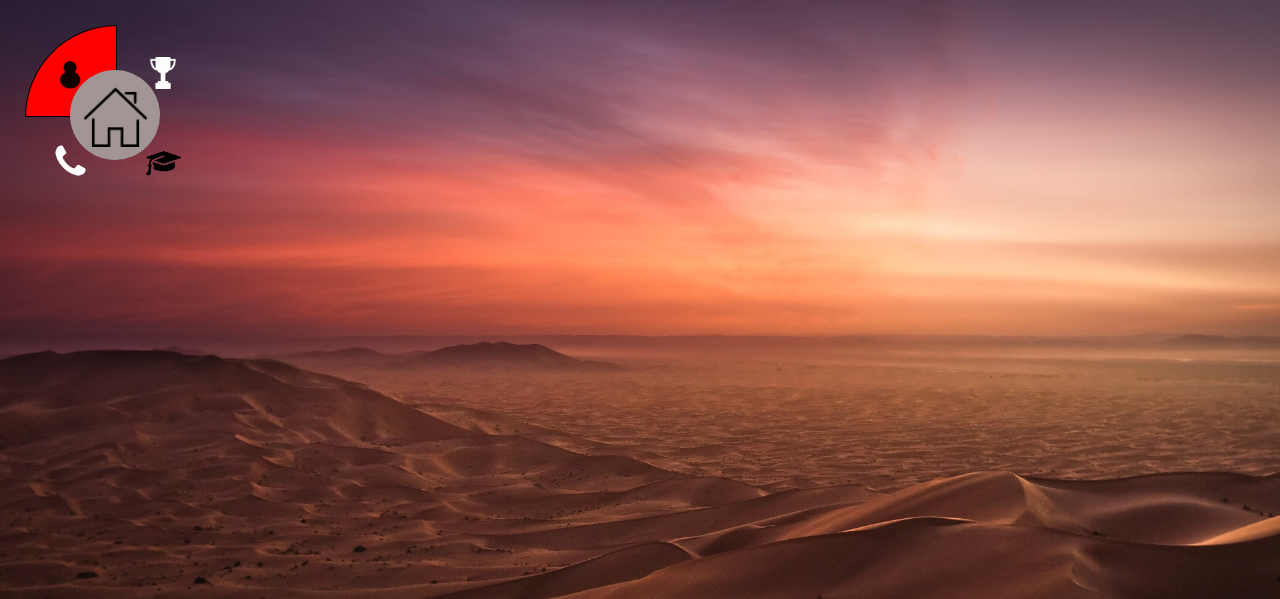
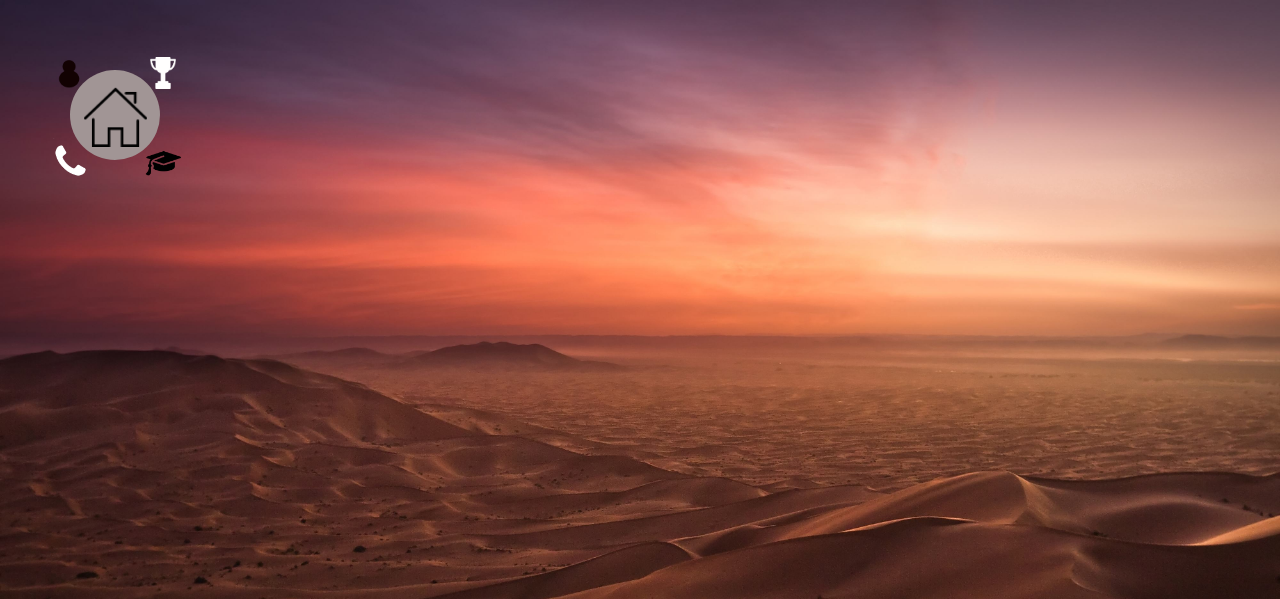
Before and after one commit to CraLynx/CraLynx.github.io, a plain HTML site: page index.html in a window 1280 px wide. Shown: the top 599 px of the page. Drawn offline with Linux system fonts and the light colour scheme.

Commit message:
Update main.css

```diff
--- a/css/main.css
+++ b/css/main.css
@@ -28,8 +28,6 @@
 }
 
 #button1 {
-	background-color: red;
- 	border: 1px solid black;
  	border-top-left-radius: 100%;
  	top: 0;
  	left:0;
```
